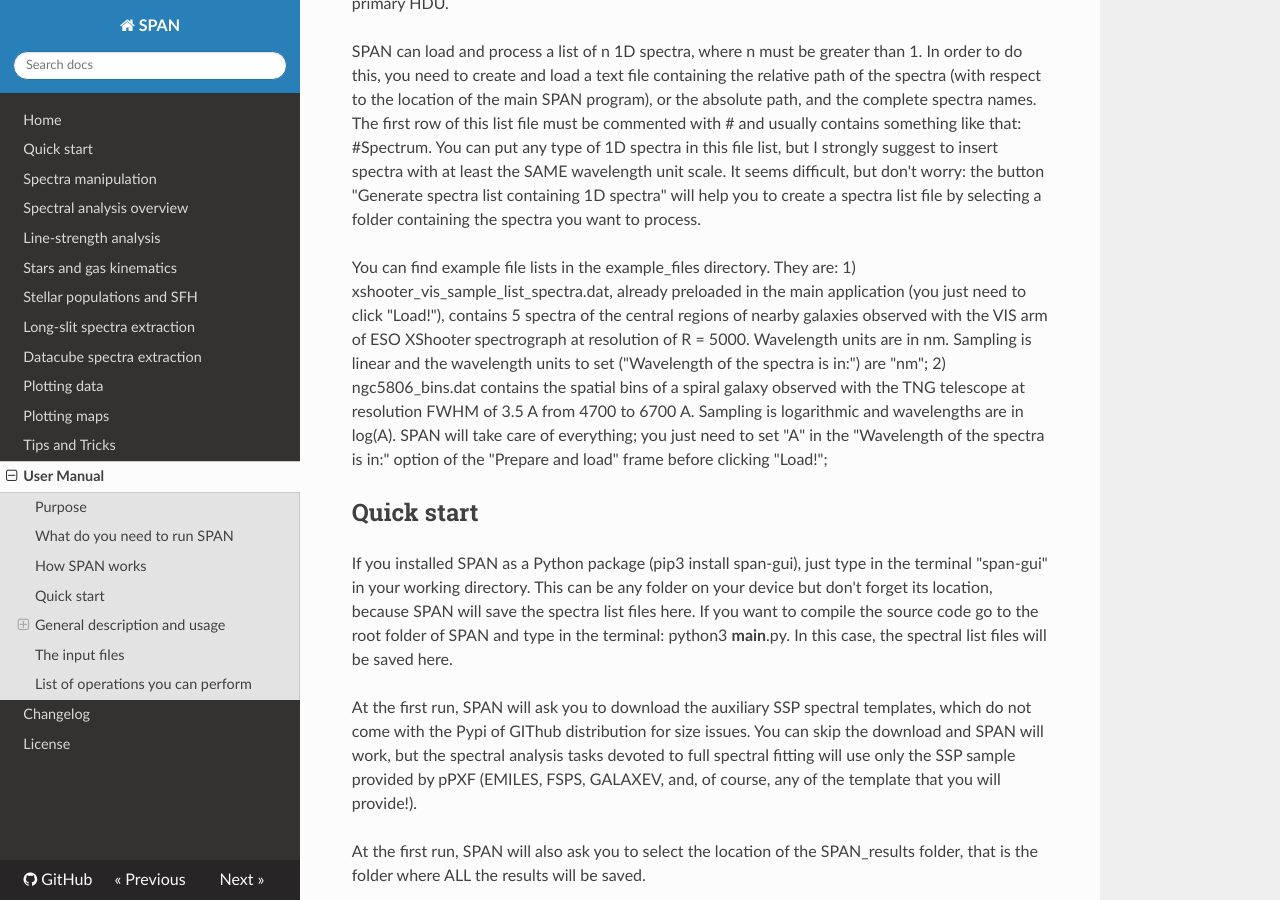
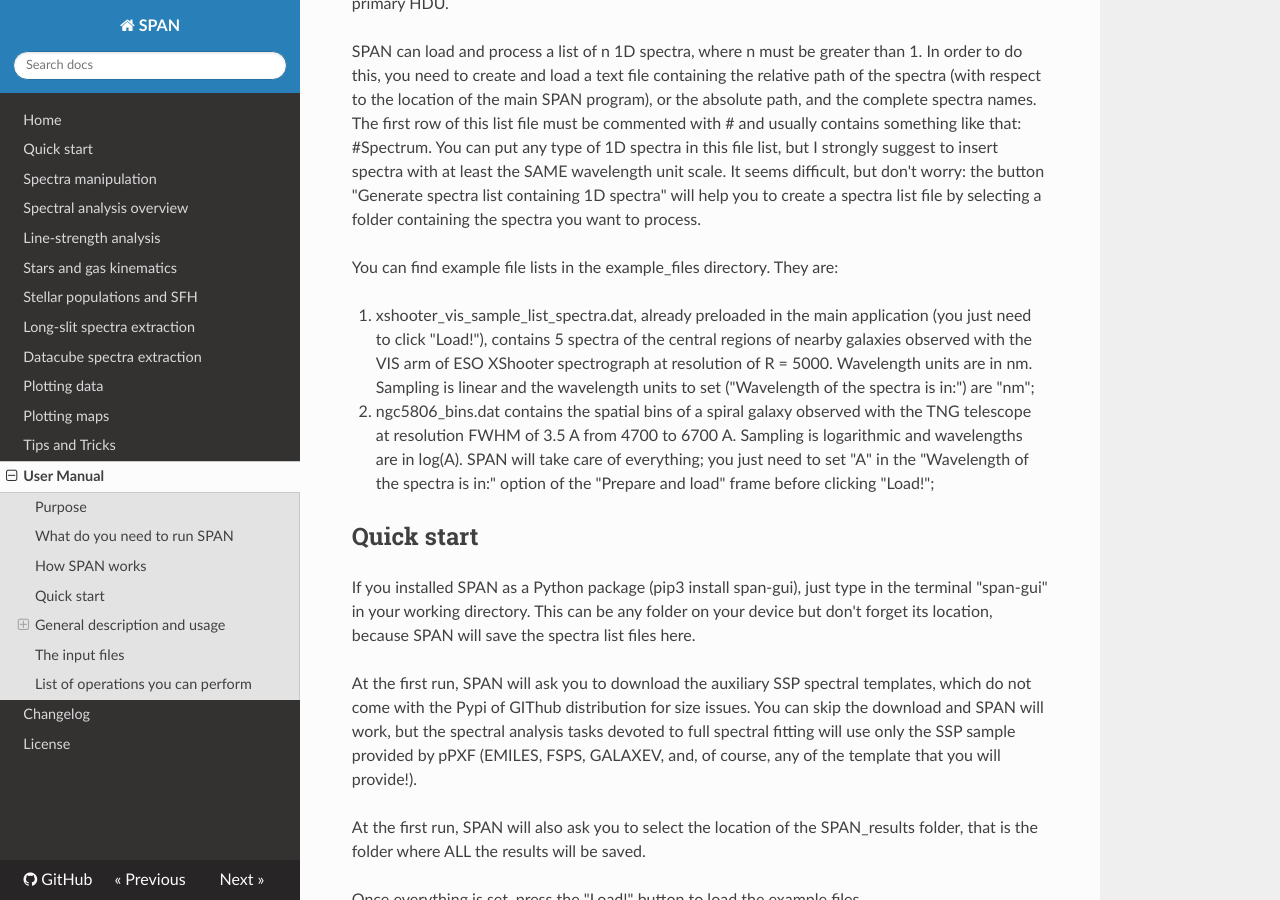
Before and after one commit to danielegasparri/span-gui, an MkDocs documentation site: the page built from docs/manual.md, in a window 1280 px wide and 900 px high, scrolled down 1224 px. Built offline with MkDocs 1.6.1, drawn with Linux system fonts in a browser that asks for light colours; nearby versions of some CDN libraries.

Commit message:
Add files via upload

```diff
--- a/docs/manual.md
+++ b/docs/manual.md
@@ -47,13 +47,13 @@ SPAN can load and process a list of n 1D spectra, where n must be greater than 1
 It seems difficult, but don't worry: the button "Generate spectra list containing 1D spectra" will help you to create a spectra list file by selecting a folder containing the spectra you want to process.
 
 You can find example file lists in the example_files directory. They are:
-1) xshooter_vis_sample_list_spectra.dat, already preloaded in the main application (you just need to click "Load!"), contains 5 spectra of the central regions of nearby galaxies observed with the VIS arm of ESO XShooter spectrograph at resolution of R = 5000. Wavelength units are in nm. Sampling is linear and the wavelength units to set ("Wavelength of the spectra is in:") are "nm";
-2) ngc5806_bins.dat contains the spatial bins of a spiral galaxy observed with the TNG telescope at resolution FWHM of 3.5 A from 4700 to 6700 A. Sampling is logarithmic and wavelengths are in log(A). SPAN will take care of everything; you just need to set "A" in the "Wavelength of the spectra is in:" option of the "Prepare and load" frame before clicking "Load!";
+
+1. xshooter_vis_sample_list_spectra.dat, already preloaded in the main application (you just need to click "Load!"), contains 5 spectra of the central regions of nearby galaxies observed with the VIS arm of ESO XShooter spectrograph at resolution of R = 5000. Wavelength units are in nm. Sampling is linear and the wavelength units to set ("Wavelength of the spectra is in:") are "nm";
+2. ngc5806_bins.dat contains the spatial bins of a spiral galaxy observed with the TNG telescope at resolution FWHM of 3.5 A from 4700 to 6700 A. Sampling is logarithmic and wavelengths are in log(A). SPAN will take care of everything; you just need to set "A" in the "Wavelength of the spectra is in:" option of the "Prepare and load" frame before clicking "Load!";
 
 
 ## Quick start ##
 If you installed SPAN as a Python package (pip3 install span-gui), just type in the terminal "span-gui" in your working directory. This can be any folder on your device but don't forget its location, because SPAN will save the spectra list files here.
-If you want to compile the source code go to the root folder of SPAN and type in the terminal: python3 __main__.py. In this case, the spectral list files will be saved here.
 
 At the first run, SPAN will ask you to download the auxiliary SSP spectral templates, which do not come with the Pypi of GIThub distribution for size issues. You can skip the download and SPAN will work, but the spectral analysis tasks devoted to full spectral fitting will use only the SSP sample provided by pPXF (EMILES, FSPS, GALAXEV, and, of course, any of the template that you will provide!).
 
```
